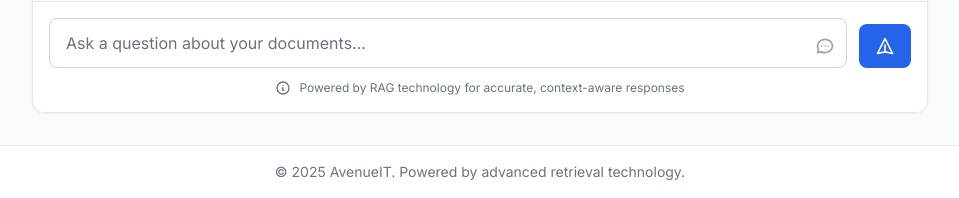
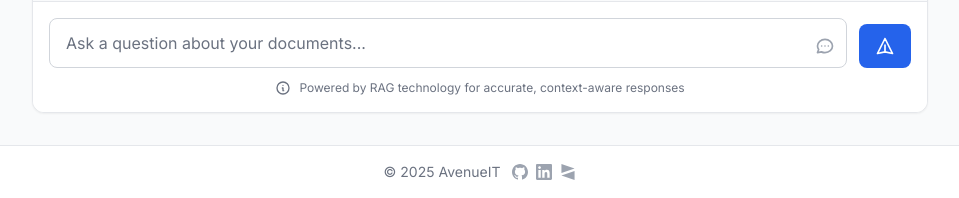
Before and after one commit to giunio-prc/RAG-Powered-Chatbot, a FastAPI app: page / in a window 1280 px wide. Shown: the part 689-887 px from the top of the page, without its empty margins (160-1119 px from the left). Run offline with FastAPI, Linux system fonts and the light colour scheme; some libraries are stand-ins or nearby versions.

Commit message:
add icons in copyright footer

```diff
--- a/app/interfaces/agent.py
+++ b/app/interfaces/agent.py
@@ -16,7 +16,7 @@ template: str = """
     -----------
     if you don't know the answer,
     you will ask the user to rephrase the question
-    or redirect the user the support@avenueit.be
+    or redirect the user the giunio@avenueit.be
     always be friendly and helpful
     at the end of the conversation,
     ask the user if they are satisfied with the answer
--- a/templates/base.html
+++ b/templates/base.html
@@ -88,7 +88,27 @@
     <footer class="bg-white border-t border-gray-200 mt-auto">
         <div class="max-w-7xl mx-auto px-4 sm:px-6 lg:px-8 py-4">
             <div class="text-center text-sm text-gray-500">
-                <p>&copy; 2025 AvenueIT. Powered by advanced retrieval technology.</p>
+                <p class="flex items-center justify-center space-x-3">
+                    <span>&copy; 2025 AvenueIT</span>
+                    <span class="flex items-center space-x-2">
+                        <a href="https://github.com/giunio-prc" target="_blank" rel="noopener noreferrer" class="text-gray-400 hover:text-gray-600 transition-colors">
+                            <svg class="w-4 h-4" fill="currentColor" viewBox="0 0 24 24">
+                                <path d="M12 0c-6.626 0-12 5.373-12 12 0 5.302 3.438 9.8 8.207 11.387.599.111.793-.261.793-.577v-2.234c-3.338.726-4.033-1.416-4.033-1.416-.546-1.387-1.333-1.756-1.333-1.756-1.089-.745.083-.729.083-.729 1.205.084 1.839 1.237 1.839 1.237 1.07 1.834 2.807 1.304 3.492.997.107-.775.418-1.305.762-1.604-2.665-.305-5.467-1.334-5.467-5.931 0-1.311.469-2.381 1.236-3.221-.124-.303-.535-1.524.117-3.176 0 0 1.008-.322 3.301 1.23.957-.266 1.983-.399 3.003-.404 1.02.005 2.047.138 3.006.404 2.291-1.552 3.297-1.23 3.297-1.23.653 1.653.242 2.874.118 3.176.77.84 1.235 1.911 1.235 3.221 0 4.609-2.807 5.624-5.479 5.921.43.372.823 1.102.823 2.222v3.293c0 .319.192.694.801.576 4.765-1.589 8.199-6.086 8.199-11.386 0-6.627-5.373-12-12-12z"/>
+                            </svg>
+                        </a>
+                        <a href="https://linkedin.com/in/giunio-de-luca" target="_blank" rel="noopener noreferrer" class="text-gray-400 hover:text-gray-600 transition-colors">
+                            <svg class="w-4 h-4" fill="currentColor" viewBox="0 0 24 24">
+                                <path d="M20.447 20.452h-3.554v-5.569c0-1.328-.027-3.037-1.852-3.037-1.853 0-2.136 1.445-2.136 2.939v5.667H9.351V9h3.414v1.561h.046c.477-.9 1.637-1.85 3.37-1.85 3.601 0 4.267 2.37 4.267 5.455v6.286zM5.337 7.433c-1.144 0-2.063-.926-2.063-2.065 0-1.138.92-2.063 2.063-2.063 1.14 0 2.064.925 2.064 2.063 0 1.139-.925 2.065-2.064 2.065zm1.782 13.019H3.555V9h3.564v11.452zM22.225 0H1.771C.792 0 0 .774 0 1.729v20.542C0 23.227.792 24 1.771 24h20.451C23.2 24 24 23.227 24 22.271V1.729C24 .774 23.2 0 22.222 0h.003z"/>
+                            </svg>
+                        </a>
+                        <a href="https://giunio.it" target="_blank" rel="noopener noreferrer" class="text-gray-400 hover:text-gray-600 transition-colors">
+                            <svg class="w-4 h-4" fill="currentColor" viewBox="0 0 32 32">
+                                <polygon points="2.83,18.247 29.17,9.123 2.83,0"/>
+                                <polygon points="29.17,32 29.17,13.753 2.83,22.877"/>
+                            </svg>
+                        </a>
+                    </span>
+                </p>
             </div>
         </div>
     </footer>
```
